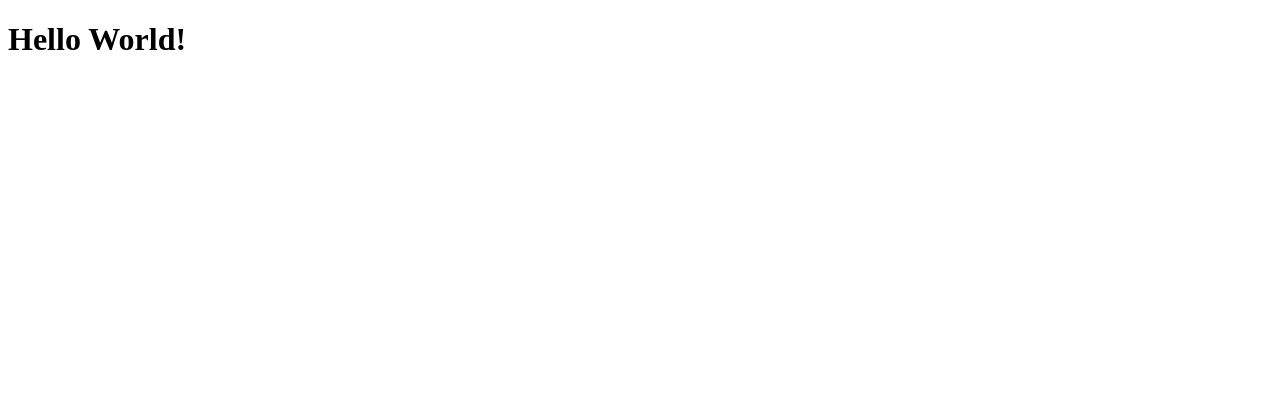
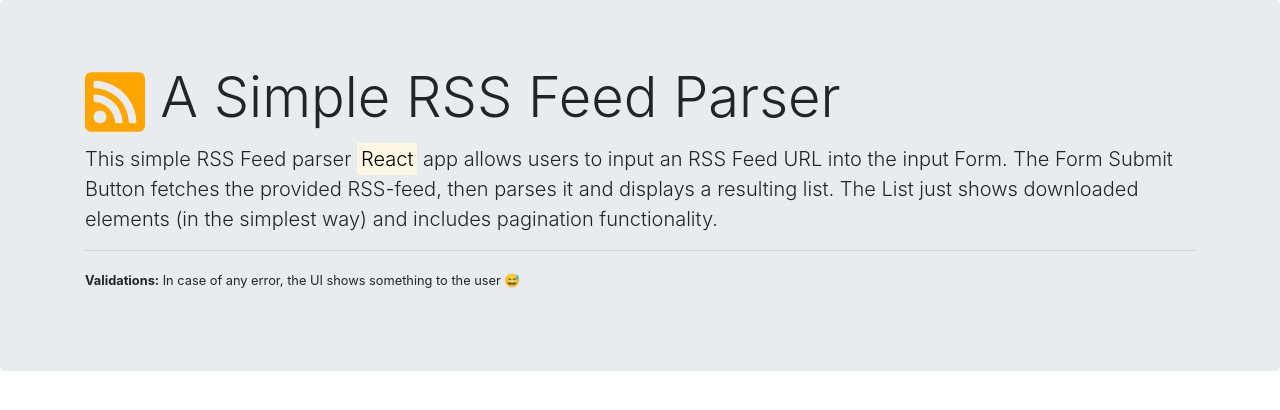
Before and after one commit to AlberthMontero/simple-rss-parser, a React app: page / in a window 1280 px wide. Shown: the top 410 px of the page. Built offline with nearby package versions, Linux system fonts and the light colour scheme.

Commit message:
Added bootstrap jumbotron and SVG support.

```diff
--- a/package.json
+++ b/package.json
@@ -11,11 +11,14 @@
   "license": "ISC",
   "devDependencies": {
     "@babel/core": "^7.10.4",
+    "@babel/plugin-transform-runtime": "^7.10.4",
     "@babel/preset-env": "^7.10.4",
     "@babel/preset-react": "^7.10.4",
     "babel-loader": "^8.1.0",
     "html-loader": "^1.1.0",
     "html-webpack-plugin": "^4.3.0",
+    "rss-parser": "^3.8.0",
+    "svg-url-loader": "^6.0.0",
     "webpack": "^4.43.0",
     "webpack-cli": "^3.3.12",
     "webpack-dev-server": "^3.11.0"
--- a/src/App.js
+++ b/src/App.js
@@ -1,11 +1,12 @@
 import React from 'react';
+import Jumbotron from './js/components/Jumbotron';
 
-function App() {
+const App = () => {
   return (
-    <div className="App">
-      <h1>Hello World!</h1>
-    </div>
+    <main role="main">
+      <Jumbotron />
+    </main>
   );
-}
+};
 
 export default App;
--- a/src/index.html
+++ b/src/index.html
@@ -2,7 +2,16 @@
 <html lang="en">
   <head>
     <meta charset="UTF-8" />
-    <meta name="viewport" content="width=device-width, initial-scale=1.0" />
+    <meta
+      name="viewport"
+      content="width=device-width, initial-scale=1, shrink-to-fit=no"
+    />
+    <link
+      rel="stylesheet"
+      href="https://stackpath.bootstrapcdn.com/bootstrap/4.5.0/css/bootstrap.min.css"
+      integrity="sha384-9aIt2nRpC12Uk9gS9baDl411NQApFmC26EwAOH8WgZl5MYYxFfc+NcPb1dKGj7Sk"
+      crossorigin="anonymous"
+    />
     <title>A Simple RSS Parser</title>
   </head>
   <body>
--- /dev/null
+++ b/src/js/components/Jumbotron.js
@@ -0,0 +1,31 @@
+import React from 'react';
+import rss from '../../rss.svg';
+
+const Jumbotron = () => {
+  return (
+    <div className="jumbotron">
+      <div className="container">
+        <h1 className="display-4">
+          <img src={rss} alt="rss image" height="68px" /> A Simple RSS Feed
+          Parser
+        </h1>
+        <p className="lead">
+          This simple RSS Feed parser <mark>React</mark> app allows users to
+          input an RSS Feed URL into the input Form. The Form Submit Button
+          fetches the provided RSS-feed, then parses it and displays a resulting
+          list. The List just shows downloaded elements (in the simplest way)
+          and includes pagination functionality.
+        </p>
+        <hr />
+        <p>
+          <small>
+            <strong>Validations:</strong> In case of any error, the UI shows
+            something to the user &#128517;
+          </small>
+        </p>
+      </div>
+    </div>
+  );
+};
+
+export default Jumbotron;
--- a/webpack.config.js
+++ b/webpack.config.js
@@ -21,6 +21,14 @@ module.exports = {
             loader: 'html-loader'
           }
         ]
+      },
+      {
+        test: /\.svg$/,
+        use: [
+          {
+            loader: 'svg-url-loader'
+          }
+        ]
       }
     ]
   },
```
Also changed, not shown: .babelrc, src/rss.svg (added), 1 other file (tests, documents, lock files or other folders).
